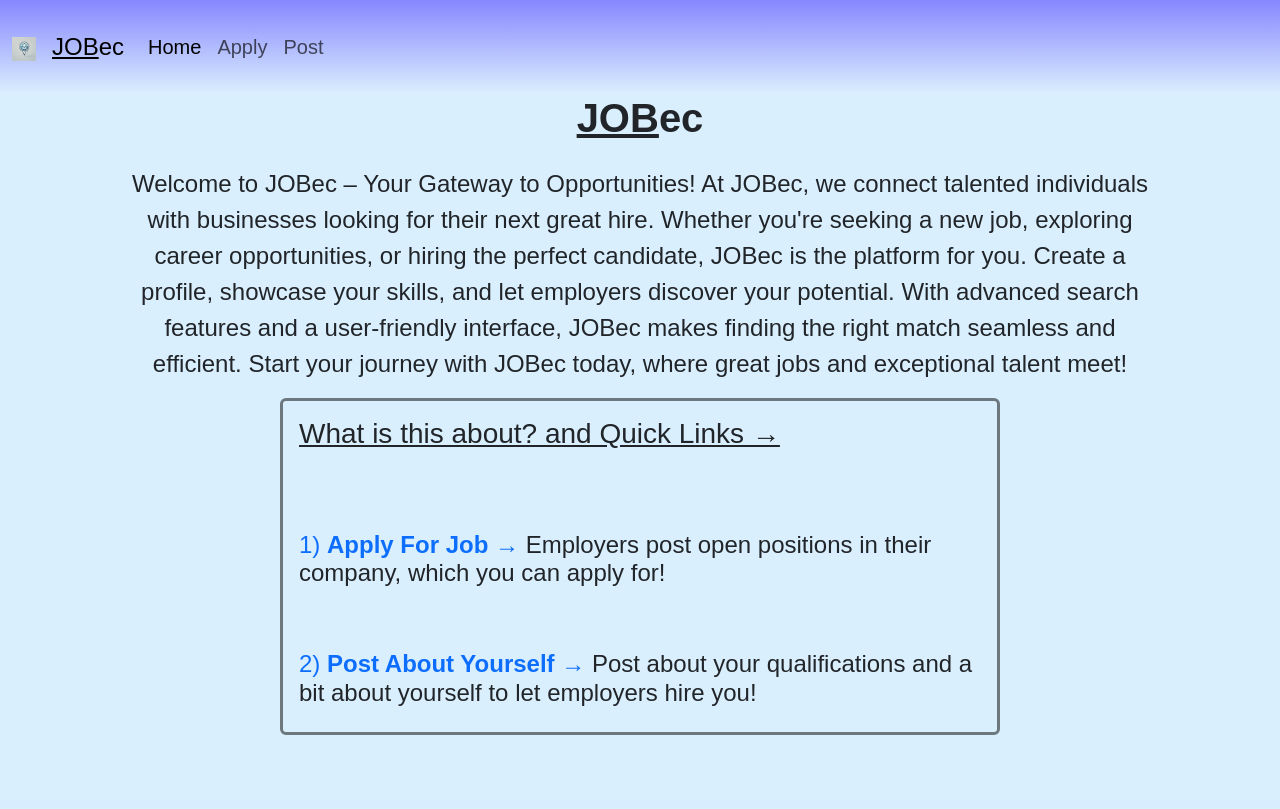
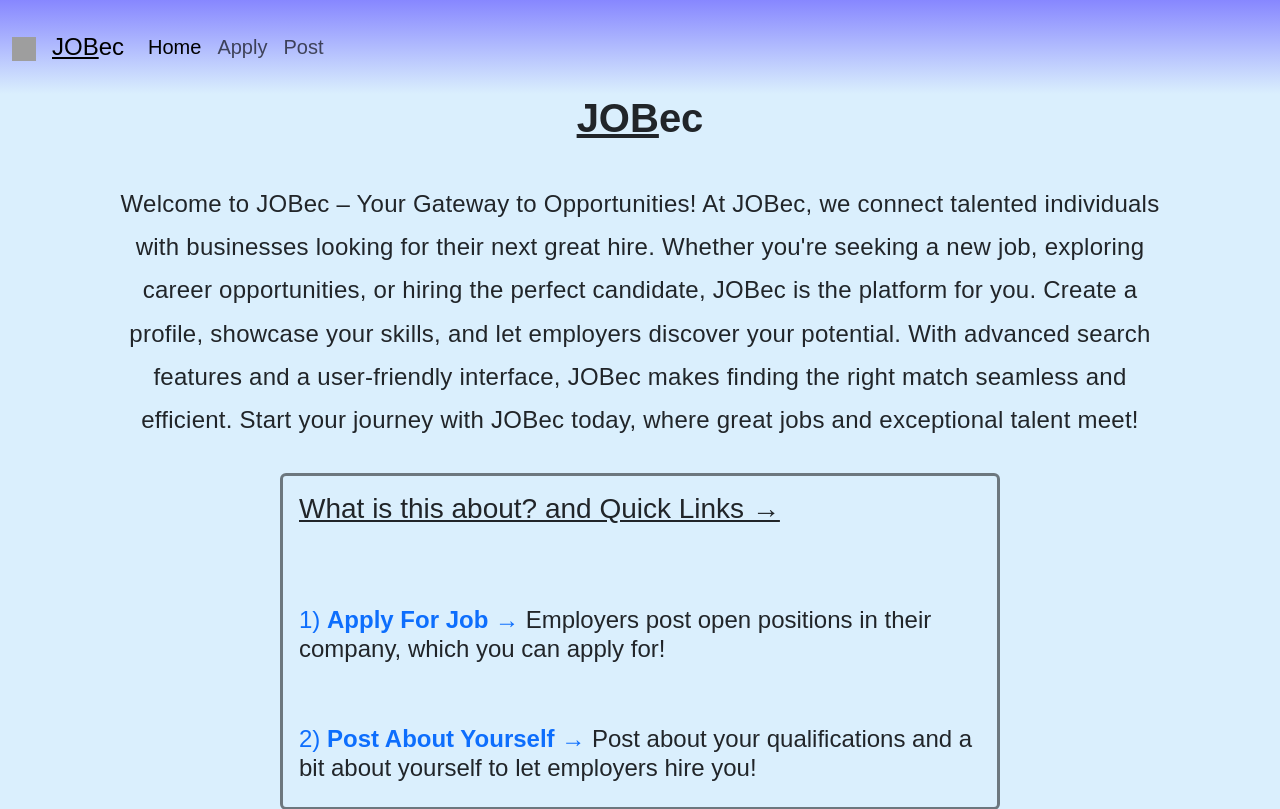
Before and after one commit to Pythokeya/sample-website, a Flask app: page / in a window 1280 px wide. Shown: the top 809 px of the page. Before the commit the page ends 735 px from the top, so only its background shows below. Run offline with Flask 3, Linux system fonts and the light colour scheme; grey boxes are pictures that could not be loaded.

Commit message:
trying to add images

```diff
--- a/templates/home.html
+++ b/templates/home.html
@@ -1,6 +1,9 @@
 <!DOCTYPE html>
 <html>
     <style>
+        .body-descr{
+            line-height: 1.8;
+        }
         body {
             background-color: #daeffd !important;
         }
@@ -10,6 +13,7 @@
         #container_body {
             font-family:Arial, Helvetica, sans-serif;
             font-size:24px;
+            letter-spacing: 0.25px;
             max-width: 1040px;
             margin: 0 auto 0 auto;
         }
@@ -34,7 +38,7 @@
     </head>
     <body>
         <div id="container_body">
-            <p class="text-center fw-normal">
+            <p class="text-center fw-normal py-3 body-descr">
                 Welcome to JOBec –
                 Your Gateway to Opportunities!
                 At JOBec, we connect talented individuals with businesses looking for their next great hire. Whether you're seeking a new job, exploring career opportunities, or hiring the perfect candidate, JOBec is the platform for you. Create a profile, showcase your skills, and let employers discover your potential. With advanced search features and a user-friendly interface, JOBec makes finding the right match seamless and efficient. Start your journey with JOBec today, where great jobs and exceptional talent meet!
--- a/templates/nav.html
+++ b/templates/nav.html
@@ -7,7 +7,7 @@
 <nav class="navbar navbar-expand-lg navvy py-4 fs-5">
     <div class="container-fluid ">
     <a class="navbar-brand" href="#">
-        <img src="jobec.webp" width="24px" height="24px" style="object-fit: cover;" alt="JOBec">
+        <img src="https://ibb.co/P5pmqn2" width="24px" height="24px" style="object-fit: cover;" alt="JOBec">
     </a>
     <a class="navbar-brand fs-4" href="#"><u>JOB</u>ec</a>
     <button class="navbar-toggler" type="button" data-bs-toggle="collapse" data-bs-target="#navbarNavAltMarkup" aria-controls="navbarNavAltMarkup" aria-expanded="false" aria-label="Toggle navigation">
```
Also changed, not shown: images/jobec.png (added), templates/images/jobec.webp (deleted), templates/jobec.webp (deleted).
